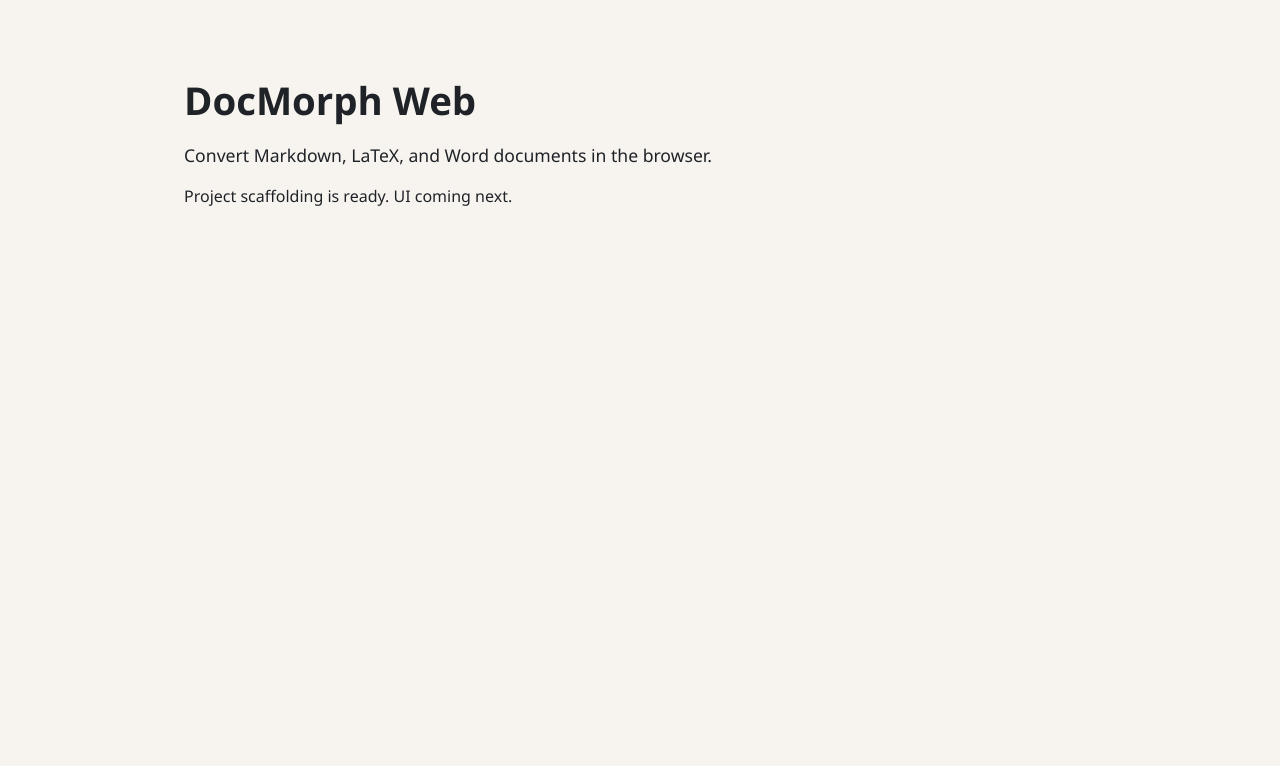
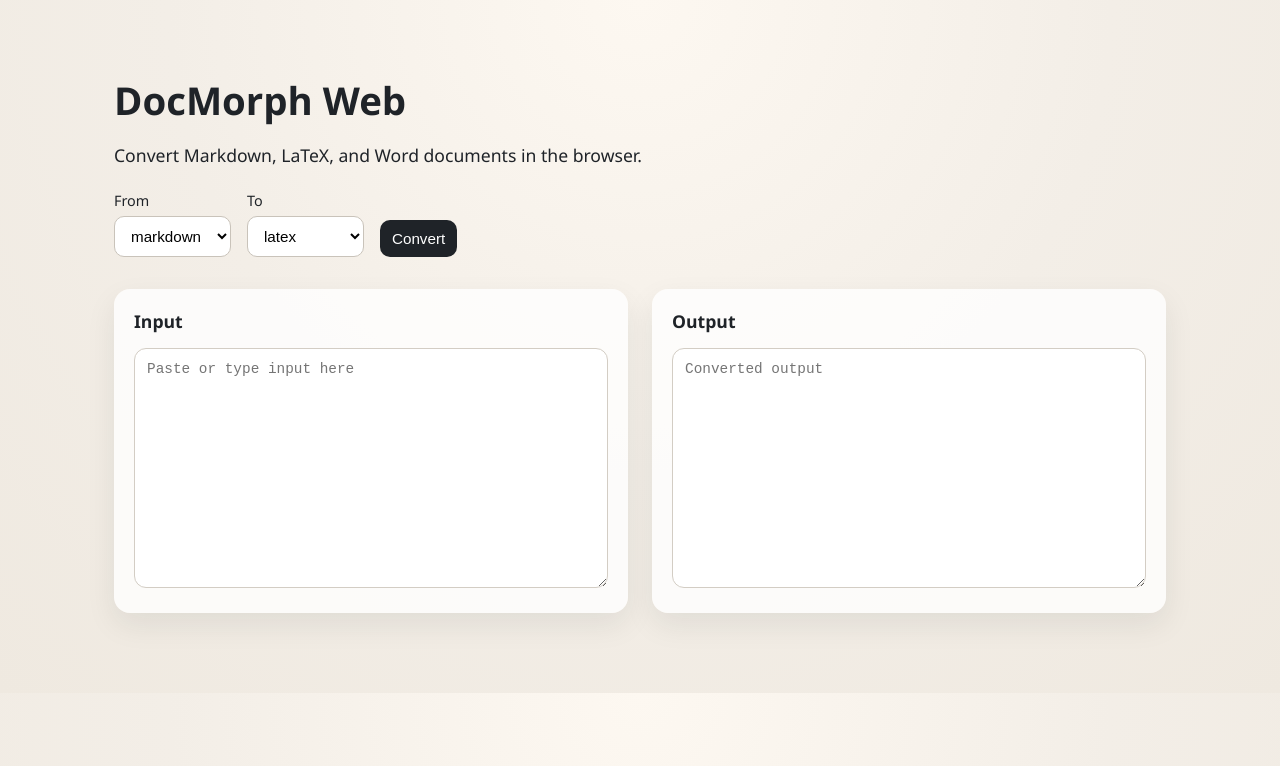
Before and after one commit to jasonterlecki/document-converter, a React (Vite) app in the folder packages/web/: page / in a window 1280 px wide. Shown: the top 766 px of the page. Built offline with nearby package versions, Linux system fonts and the light colour scheme.

Commit message:
Add web conversion worker pipeline

```diff
--- a/packages/web/package.json
+++ b/packages/web/package.json
@@ -12,6 +12,7 @@
     "format": "prettier --check \"src/**/*.{ts,tsx}\""
   },
   "dependencies": {
+    "@docmorph/core": "workspace:*",
     "react": "^18.2.0",
     "react-dom": "^18.2.0"
   },
--- /dev/null
+++ b/packages/web/src/adapters/conversionWorker.ts
@@ -0,0 +1,55 @@
+import type { ConversionRequest, ConversionResponse, Format } from '../workers/conversionWorker';
+
+export type ConvertInput = {
+  from: Format;
+  to: Format;
+  content: string | ArrayBuffer;
+};
+
+export type ConvertResult = {
+  output: string | ArrayBuffer;
+};
+
+export class ConversionWorkerClient {
+  private worker: Worker;
+  private pending = new Map<string, (response: ConversionResponse) => void>();
+
+  constructor() {
+    this.worker = new Worker(new URL('../workers/conversionWorker.ts', import.meta.url), {
+      type: 'module',
+    });
+    this.worker.onmessage = (event: MessageEvent<ConversionResponse>) => {
+      const handler = this.pending.get(event.data.id);
+      if (handler) {
+        handler(event.data);
+        this.pending.delete(event.data.id);
+      }
+    };
+  }
+
+  async convert(input: ConvertInput): Promise<ConvertResult> {
+    const id = crypto.randomUUID();
+    const message: ConversionRequest = { id, ...input };
+
+    return new Promise((resolve, reject) => {
+      this.pending.set(id, (response) => {
+        if (!response.ok || response.output === undefined) {
+          reject(new Error(response.error ?? 'Conversion failed'));
+          return;
+        }
+        resolve({ output: response.output });
+      });
+
+      if (input.content instanceof ArrayBuffer) {
+        this.worker.postMessage(message, [input.content]);
+      } else {
+        this.worker.postMessage(message);
+      }
+    });
+  }
+
+  dispose() {
+    this.pending.clear();
+    this.worker.terminate();
+  }
+}
--- a/packages/web/src/app/App.tsx
+++ b/packages/web/src/app/App.tsx
@@ -1,13 +1,128 @@
+import { useMemo, useState } from 'react';
+import { ConversionWorkerClient } from '../adapters/conversionWorker';
+import type { Format } from '../workers/conversionWorker';
+
+const formatOptions: Format[] = ['markdown', 'latex', 'docx'];
+
 export function App() {
+  const worker = useMemo(() => new ConversionWorkerClient(), []);
+  const [fromFormat, setFromFormat] = useState<Format>('markdown');
+  const [toFormat, setToFormat] = useState<Format>('latex');
+  const [inputText, setInputText] = useState('');
+  const [inputFile, setInputFile] = useState<File | null>(null);
+  const [outputText, setOutputText] = useState('');
+  const [outputBuffer, setOutputBuffer] = useState<ArrayBuffer | null>(null);
+  const [error, setError] = useState<string | null>(null);
+  const [isConverting, setIsConverting] = useState(false);
+
+  const handleConvert = async () => {
+    setError(null);
+    setIsConverting(true);
+    setOutputText('');
+    setOutputBuffer(null);
+
+    try {
+      let content: string | ArrayBuffer;
+      if (fromFormat === 'docx') {
+        if (!inputFile) {
+          throw new Error('Select a .docx file to convert.');
+        }
+        content = await inputFile.arrayBuffer();
+      } else {
+        content = inputText;
+      }
+
+      const result = await worker.convert({ from: fromFormat, to: toFormat, content });
+      if (typeof result.output === 'string') {
+        setOutputText(result.output);
+      } else {
+        setOutputBuffer(result.output);
+      }
+    } catch (err) {
+      setError(err instanceof Error ? err.message : String(err));
+    } finally {
+      setIsConverting(false);
+    }
+  };
+
+  const handleDownload = () => {
+    if (!outputBuffer) {
+      return;
+    }
+    const blob = new Blob([outputBuffer], {
+      type: 'application/vnd.openxmlformats-officedocument.wordprocessingml.document',
+    });
+    const url = URL.createObjectURL(blob);
+    const link = document.createElement('a');
+    link.href = url;
+    link.download = 'docmorph-output.docx';
+    link.click();
+    URL.revokeObjectURL(url);
+  };
+
   return (
     <main className="app">
       <header>
         <h1>DocMorph Web</h1>
         <p>Convert Markdown, LaTeX, and Word documents in the browser.</p>
       </header>
-      <section>
-        <p>Project scaffolding is ready. UI coming next.</p>
+      <section className="controls">
+        <label>
+          From
+          <select value={fromFormat} onChange={(event) => setFromFormat(event.target.value as Format)}>
+            {formatOptions.map((format) => (
+              <option key={format} value={format}>
+                {format}
+              </option>
+            ))}
+          </select>
+        </label>
+        <label>
+          To
+          <select value={toFormat} onChange={(event) => setToFormat(event.target.value as Format)}>
+            {formatOptions.map((format) => (
+              <option key={format} value={format}>
+                {format}
+              </option>
+            ))}
+          </select>
+        </label>
+        <button type="button" onClick={handleConvert} disabled={isConverting}>
+          {isConverting ? 'Converting…' : 'Convert'}
+        </button>
       </section>
+      <section className="panes">
+        <div className="pane">
+          <h2>Input</h2>
+          {fromFormat === 'docx' ? (
+            <input
+              type="file"
+              accept=".docx"
+              onChange={(event) => setInputFile(event.target.files?.[0] ?? null)}
+            />
+          ) : (
+            <textarea
+              value={inputText}
+              onChange={(event) => setInputText(event.target.value)}
+              placeholder="Paste or type input here"
+            />
+          )}
+        </div>
+        <div className="pane">
+          <h2>Output</h2>
+          {toFormat === 'docx' ? (
+            <div className="download">
+              <p>Generate a .docx file from the conversion.</p>
+              <button type="button" onClick={handleDownload} disabled={!outputBuffer}>
+                Download .docx
+              </button>
+            </div>
+          ) : (
+            <textarea value={outputText} readOnly placeholder="Converted output" />
+          )}
+        </div>
+      </section>
+      {error ? <section className="error">{error}</section> : null}
     </main>
   );
 }
--- a/packages/web/src/app/app.css
+++ b/packages/web/src/app/app.css
@@ -1,7 +1,7 @@
 :root {
   color-scheme: light;
   font-family: "IBM Plex Sans", "Segoe UI", sans-serif;
-  background: #f7f4ef;
+  background: radial-gradient(circle at top, #fdf8f1 0%, #f3eee7 50%, #efe9e0 100%);
   color: #1f2328;
 }
 
@@ -14,7 +14,7 @@ body {
 }
 
 .app {
-  max-width: 960px;
+  max-width: 1100px;
   margin: 0 auto;
   padding: 48px 24px 80px;
 }
@@ -28,3 +28,90 @@ header p {
   font-size: 1.1rem;
   max-width: 560px;
 }
+
+.controls {
+  display: flex;
+  flex-wrap: wrap;
+  gap: 16px;
+  margin: 24px 0 32px;
+  align-items: flex-end;
+}
+
+.controls label {
+  display: flex;
+  flex-direction: column;
+  font-size: 0.9rem;
+  gap: 6px;
+}
+
+.controls select,
+.controls button {
+  padding: 10px 12px;
+  border-radius: 10px;
+  border: 1px solid #c9c3ba;
+  background: #fff;
+  font-size: 0.95rem;
+}
+
+.controls button {
+  background: #1f2328;
+  color: #fff;
+  border: none;
+  cursor: pointer;
+}
+
+.controls button[disabled] {
+  opacity: 0.6;
+  cursor: not-allowed;
+}
+
+.panes {
+  display: grid;
+  grid-template-columns: repeat(auto-fit, minmax(280px, 1fr));
+  gap: 24px;
+}
+
+.pane {
+  background: rgba(255, 255, 255, 0.8);
+  border-radius: 16px;
+  padding: 20px;
+  box-shadow: 0 12px 30px rgba(31, 35, 40, 0.08);
+}
+
+.pane h2 {
+  margin-top: 0;
+  font-size: 1.1rem;
+}
+
+textarea {
+  width: 100%;
+  min-height: 240px;
+  padding: 12px;
+  border-radius: 12px;
+  border: 1px solid #d3cdc4;
+  font-family: "IBM Plex Mono", "SFMono-Regular", ui-monospace, monospace;
+  font-size: 0.9rem;
+  resize: vertical;
+}
+
+.download {
+  display: grid;
+  gap: 12px;
+}
+
+.download button {
+  padding: 10px 12px;
+  border-radius: 10px;
+  border: none;
+  background: #3b6d5c;
+  color: #fff;
+  cursor: pointer;
+}
+
+.error {
+  margin-top: 20px;
+  padding: 12px 16px;
+  border-radius: 12px;
+  background: #fbe5e5;
+  color: #7a1f1f;
+}
--- /dev/null
+++ b/packages/web/src/workers/conversionWorker.ts
@@ -0,0 +1,82 @@
+import {
+  parseMarkdownToIR,
+  parseLatexToIR,
+  parseDocxToIR,
+  serializeIRToMarkdown,
+  serializeIRToLatex,
+  serializeIRToDocx,
+} from '@docmorph/core';
+
+export type Format = 'markdown' | 'latex' | 'docx';
+
+export type ConversionRequest = {
+  id: string;
+  from: Format;
+  to: Format;
+  content: string | ArrayBuffer;
+};
+
+export type ConversionResponse = {
+  id: string;
+  ok: boolean;
+  output?: string | ArrayBuffer;
+  error?: string;
+};
+
+const toIR = async (from: Format, content: string | ArrayBuffer) => {
+  switch (from) {
+    case 'markdown':
+      return parseMarkdownToIR(String(content));
+    case 'latex':
+      return parseLatexToIR(String(content));
+    case 'docx':
+      return parseDocxToIR(content as ArrayBuffer);
+    default:
+      throw new Error(`Unsupported source format: ${from}`);
+  }
+};
+
+const fromIR = async (to: Format, ir: Awaited<ReturnType<typeof toIR>>) => {
+  switch (to) {
+    case 'markdown':
+      return serializeIRToMarkdown(ir);
+    case 'latex':
+      return serializeIRToLatex(ir);
+    case 'docx':
+      return serializeIRToDocx(ir);
+    default:
+      throw new Error(`Unsupported target format: ${to}`);
+  }
+};
+
+self.onmessage = async (event: MessageEvent<ConversionRequest>) => {
+  const { id, from, to, content } = event.data;
+  try {
+    if (from === to) {
+      const output = content;
+      const response: ConversionResponse = { id, ok: true, output };
+      if (output instanceof ArrayBuffer) {
+        self.postMessage(response, [output]);
+      } else {
+        self.postMessage(response);
+      }
+      return;
+    }
+
+    const ir = await toIR(from, content);
+    const output = await fromIR(to, ir);
+    const response: ConversionResponse = { id, ok: true, output };
+    if (output instanceof ArrayBuffer) {
+      self.postMessage(response, [output]);
+    } else {
+      self.postMessage(response);
+    }
+  } catch (error) {
+    const response: ConversionResponse = {
+      id,
+      ok: false,
+      error: error instanceof Error ? error.message : String(error),
+    };
+    self.postMessage(response);
+  }
+};
```
Also changed, not shown: 2 other files (tests, documents, lock files or other folders).
